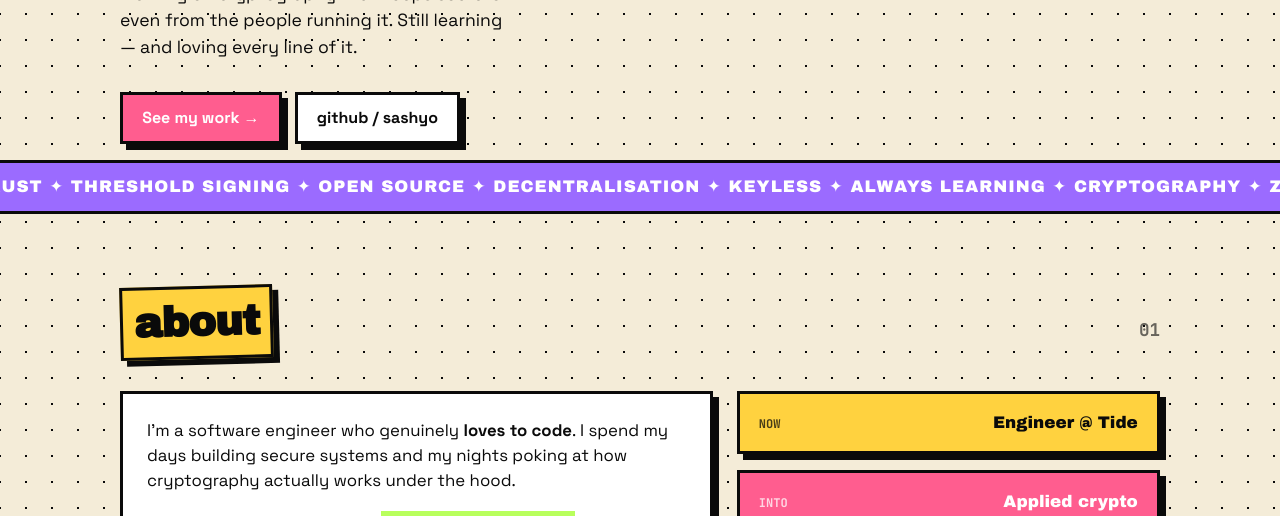
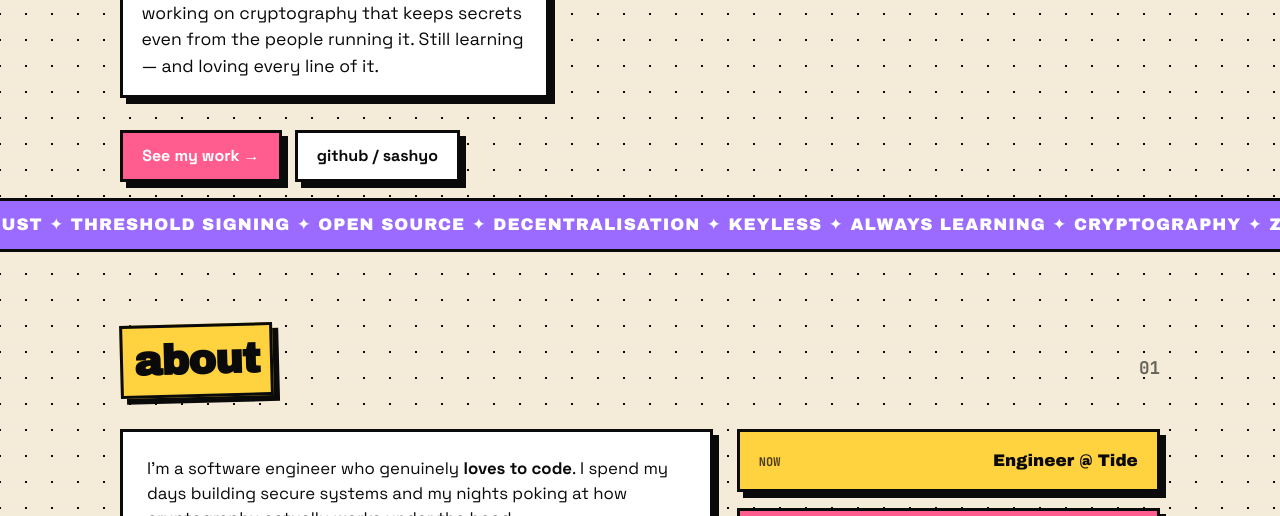
Before and after one commit to sashyo/sashyo.github.io, a plain HTML site: page index.html in a window 1280 px wide. Shown: the part 584-1100 px from the top of the page. Drawn offline with Linux system fonts and the light colour scheme.

Commit message:
Give hero subtitle an opaque panel background
Co-Authored-By: Claude Opus 4.8 (1M context) <noreply@anthropic.com>

```diff
--- a/styles.css
+++ b/styles.css
@@ -208,8 +208,12 @@ em { font-style: normal; background: var(--lime); padding: 0 .15em; box-shadow:
 .hero__sub {
   grid-area: sub;
   font-size: 1.1rem;
-  max-width: 34ch;
+  max-width: 38ch;
   margin: 1.1rem 0 0;
+  background: #fff;
+  border: var(--border);
+  box-shadow: var(--shadow);
+  padding: 1rem 1.15rem;
 }
 .inline-link {
   font-weight: 700;
```
